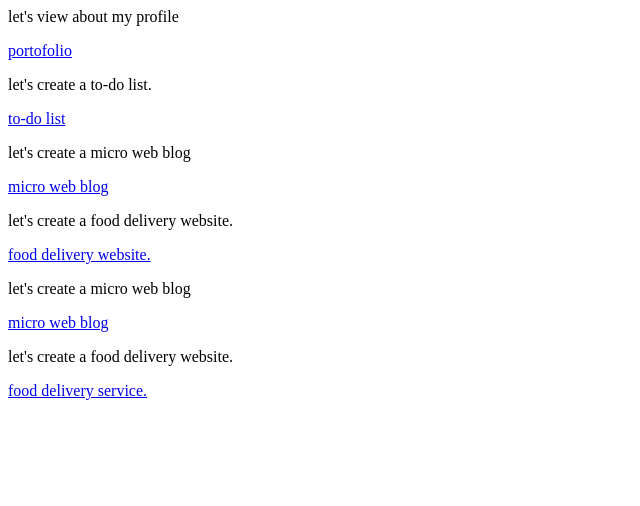
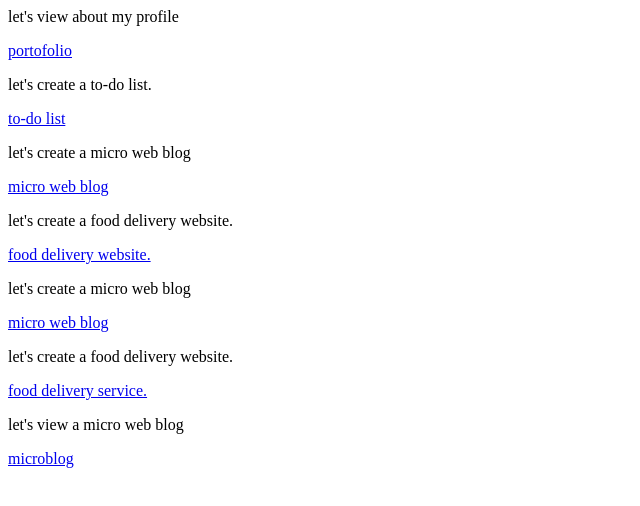
Before and after one commit to Asuran003/fswd, a plain HTML site: page index.html in a window 1280 px wide. Shown: the whole page, without its empty margins (0-640 px from the left). Drawn offline with Linux system fonts and the light colour scheme.

Commit message:
Update index.html

```diff
--- a/index.html
+++ b/index.html
@@ -12,5 +12,7 @@
   <a href="micro.html">micro web blog</a>
   <p>let's create a food delivery website.</p>
   <a href="food.html">food delivery service.</a>
+   <p>let's view a micro web blog</p>
+  <a href="micro15.html">microblog</a>
 </body>
 </html>
```
